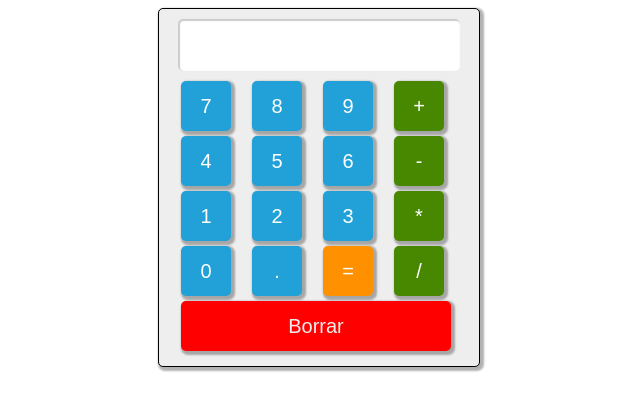
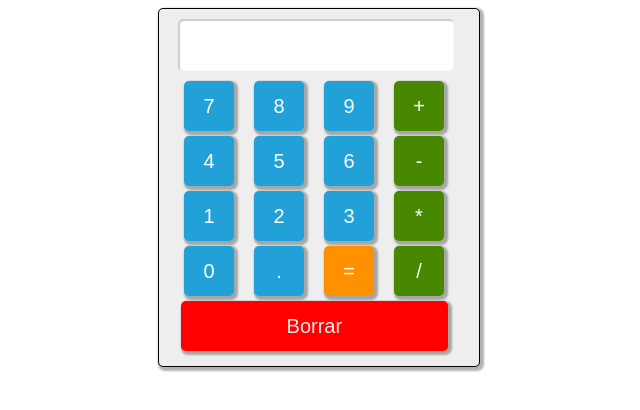
Before and after one commit to frixtaylor1/practicas-profesionalizantes-3, a plain HTML site: page frontend-diagnostic/index.html in a window 1280 px wide. Shown: the full height of the page, 321-961 px from the left. Drawn offline with Linux system fonts and the light colour scheme.

Commit message:
upload v0.1

```diff
--- a/frontend-diagnostic/index.html
+++ b/frontend-diagnostic/index.html
@@ -10,27 +10,6 @@
 </head>
 
 <body>
-  <div class="calculator">
-    <input type="text" id="display" disabled>
-    <button class="number btt" value="7">7</button>
-    <button class="number btt" value="8">8</button>
-    <button class="number btt" value="9">9</button>
-    <button class="operator btt" value="+">+</button> <br>
-    <button class="number btt" value="4">4</button>
-    <button class="number btt" value="5">5</button>
-    <button class="number btt" value="6">6</button>
-    <button class="operator btt" value="-">-</button> <br>
-    <button class="number btt" value="1">1</button>
-    <button class="number btt" value="2">2</button>
-    <button class="number btt" value="3">3</button>
-    <button class="operator btt" value="*">*</button> <br>
-    <button class="number btt" value="0">0</button>
-    <button class="operator btt" id="separator" value=".">.</button>
-    <button id="equal">=</button>
-    <button class="operator btt" value="/">/</button> <br>
-    <button id="clear">Borrar</button>
-  </div>
-
   <script src="./src/calculator.js"></script>
 </body>
 
--- a/frontend-diagnostic/src/calculator.js
+++ b/frontend-diagnostic/src/calculator.js
@@ -1,20 +1,129 @@
-let display = document.getElementById("display");
-const clear = document.getElementById("clear");
-const equal = document.getElementById("equal");
 
-let btt = document.querySelectorAll('.btt');
+function createButton(value, typeList) {
+  let button = document.createElement('button');
+  for(idx = 0; idx < typeList.length; idx++) {
+    button.classList.add(typeList[idx]);
+  }
+  button.textContent = value;
+  button.value = value;
+  return button;
+}
 
-btt.forEach(function(token){
-  token.addEventListener('click', function() {
-    display.value += this.value;
-    console.log(this.value)
+function createNumbers() {
+  let listOfButtons = [];
+
+  for(i = 0; i <= 9; i++) {
+    listOfButtons[i] = createButton(i.toString(), ['number', 'btt']);
+  }
+  return listOfButtons;
+}
+
+function createSeparators() {
+  let listOfSeparators = [];
+
+  for(i = 0; i < 5; i++) {
+    listOfSeparators[i] = document.createElement('br');
+  }
+  return listOfSeparators;
+}
+
+function createOperators() {
+  let listOfOperators = [];
+  let operators = ['+', '-', '*', '/'];
+  for(i = 0; i < 4; i++) {
+    listOfOperators[i] = createButton(operators[i], ['operator', 'btt']);
+  }
+  return listOfOperators;
+}
+
+function createDisplay() {
+  let display = document.createElement('input');
+  display.disabled = true;
+  display.classList.add('display');
+  return display;
+}
+
+function createCalculator() {
+  let calculator = document.createElement('div');
+  calculator.classList.add("calculator");
+  return calculator;
+}
+
+function createButtonClear() {
+  let button = document.createElement('button');
+  button.classList.add('clear');
+  button.innerText = 'Borrar';
+  return button;
+}
+
+function createButtonResult() {
+  let button = document.createElement('button');
+  button.classList.add()
+}
+
+function displayValue(display, value) {
+  display.value += value.value;
+}
+
+function displayResult(display) {
+  if(display.value != '')
+    display.value = eval(display.value);
+}
+
+function displayClear(display) {
+  display.value = "";
+}
+
+function run() {
+  let listOfNumbers = createNumbers();
+  let listOfSeparators = createSeparators();
+  let listOfOperators = createOperators();
+
+  let calculator = createCalculator();
+
+  let buttonClear = createButtonClear();
+  let buttonEqual = createButton('=', ['equal']);
+  let buttonDot = createButton('.', ['btt', 'number']);
+  let display = createDisplay();
+
+  calculator.appendChild(display);
+  calculator.appendChild(listOfSeparators[0]);
+  let startingRowValues = [7, 4, 1, 0];
+  for(i = 0; i < 3; i++) {
+    calculator.appendChild(listOfSeparators[i]);
+    for(j = 0; j < 3; j++) {
+      calculator.appendChild(listOfNumbers[(startingRowValues[i] + j)]);
+      calculator.appendChild(listOfOperators[i]);
+    }
+  }
+  calculator.appendChild(listOfNumbers[0]);
+  calculator.appendChild(buttonDot);
+  calculator.appendChild(buttonEqual);
+  calculator.appendChild(listOfOperators[3]);
+  calculator.appendChild(buttonClear);
+
+  let listOfButtonsOperandsAndOperators = listOfNumbers.concat(listOfOperators);
+  listOfButtonsOperandsAndOperators.push(buttonDot);
+
+  listOfButtonsOperandsAndOperators.forEach(button => {
+    button.addEventListener('click', function() {
+      displayValue(display, button);
+    });
   });
-})
 
-equal.addEventListener('click', () => {
-  display.value = eval(display.value);
-});
+  buttonEqual.addEventListener('click', function() {
+    displayResult(display);
+  });
 
-clear.addEventListener('click', () => {
-  display.value = "";
-});
+  buttonClear.addEventListener('click', function() {
+    displayClear(display);
+  });
+
+  document.body.appendChild(calculator);
+}
+
+function startApplication() {
+  run();
+}
+
+window.addEventListener( 'load', startApplication );
--- a/frontend-diagnostic/style/style.css
+++ b/frontend-diagnostic/style/style.css
@@ -8,8 +8,8 @@
   border-radius: 5px;
 }
 
-#display {
-  width: 90%;
+.display {
+  width: 87.9%;
   height: 50px;
   margin-left: 3%;
   margin-bottom: 10px;
@@ -25,7 +25,7 @@
 button {
   width: 50px;
   height: 50px;
-  margin-left: 4%;
+  margin-left: 5%;
   margin-right: 5px;
   margin-bottom: 5px;
   border: none;
@@ -49,7 +49,7 @@ button:hover {
   color: #fff;
 }
 
-#equal {
+.equal {
   background-color: #ff9100;
   color: #fff;
 }
@@ -59,9 +59,10 @@ button:hover {
   color: #ffffff;
 }
 
-#clear {
-  width: 90%;
+.clear {
+  width: 88.9%;
   height: 50px;
+  margin-left: 0.6em;
   margin-right: 5px;
   margin-bottom: 5px;
   border: none;
```
